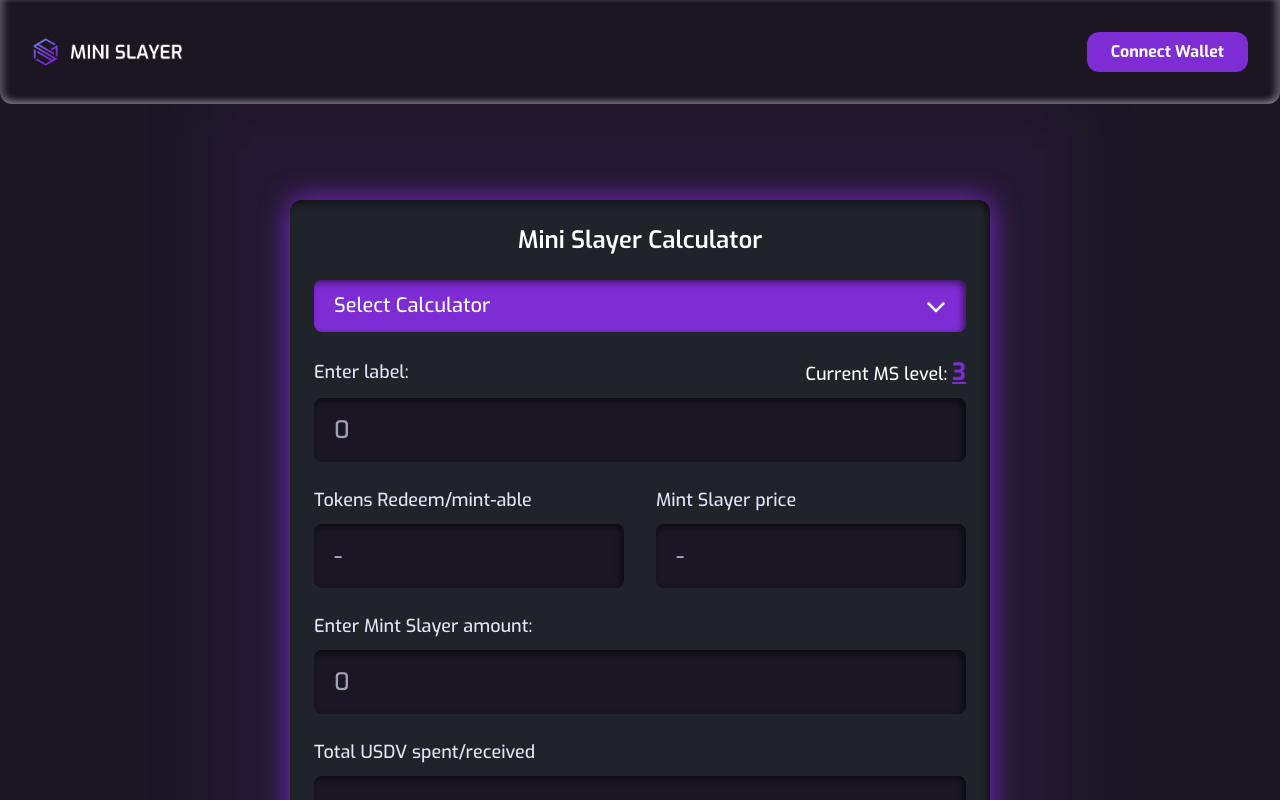
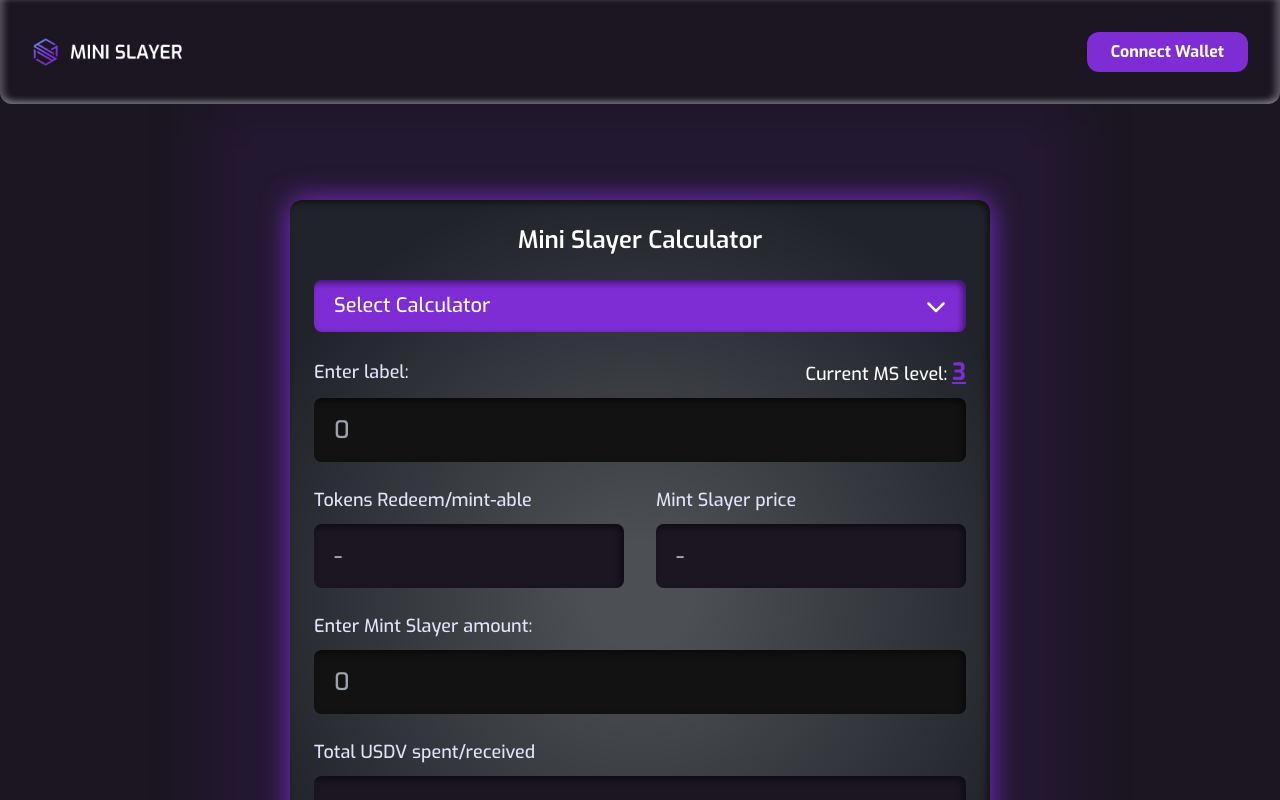
Before and after one commit to Lumariom-Media-Group/minislayer-dapp, a Next.js app: page /calculator in a window 1280 px wide. Shown: the top 800 px of the page. Built offline with nearby package versions, Linux system fonts and the light colour scheme.

Commit message:
Add radial glow

```diff
--- a/app/calculator/page.tsx
+++ b/app/calculator/page.tsx
@@ -14,7 +14,7 @@
   return (
     <div className="min-h-[calc(100dvh-115.963px-88px)] text-text overflow-x-hidden px-4 sm:px-8 py-10 sm:py-14 lg:py-24">
       <div className="relative max-w-[700px] rounded-xl mx-auto container">
-        <div className="bg-darkSlate glowing-effect relative z-10 p-4 rounded-xl shadow-insetDarkGlow flex flex-col gap-6 sm:p-6">
+        <div className="bg-darkSlate bg-radial-glow glowing-effect relative z-10 p-4 rounded-xl shadow-insetDarkGlow flex flex-col gap-6 sm:p-6">
           <h1 className="font-semibold text-center text-lg sm:text-2xl">
             Mini Slayer Calculator
           </h1>
@@ -64,7 +64,7 @@
               type="text"
               id="label"
               placeholder="0"
-              className="bg-background outline-none placeholder:text-gray-500 text-xl sm:text-2xl font-medium px-4 py-3 md:px-5 md:py-4 rounded-lg shadow-insetDarkGlow"
+              className="bg-[#121212] outline-none placeholder:text-gray-500 text-xl sm:text-2xl font-medium px-4 py-3 md:px-5 md:py-4 rounded-lg shadow-insetDarkGlow"
             />
           </div>
 
@@ -112,7 +112,7 @@
             <input
               type="text"
               placeholder="0"
-              className="bg-background outline-none placeholder:text-gray-500 text-xl sm:text-2xl font-medium px-4 py-3 md:px-5 md:py-4 rounded-lg shadow-insetDarkGlow"
+              className="bg-[#121212] outline-none placeholder:text-gray-500 text-xl sm:text-2xl font-medium px-4 py-3 md:px-5 md:py-4 rounded-lg shadow-insetDarkGlow"
             />
           </div>
 
--- a/app/globals.css
+++ b/app/globals.css
@@ -154,3 +154,7 @@
     filter: drop-shadow(0 0 20px #7e2cd4);
   }
 }
+
+.bg-radial-glow {
+  background: radial-gradient(circle, rgba(255, 255, 255, 0.2) 10%, rgba(255, 255, 255, 0) 80%), #202329;
+}
```
